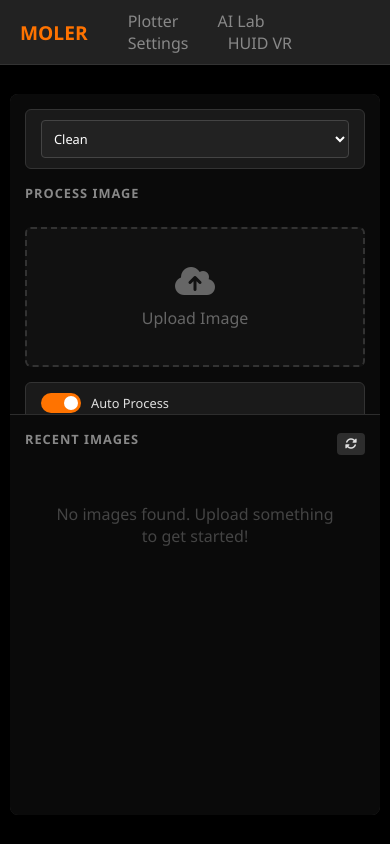
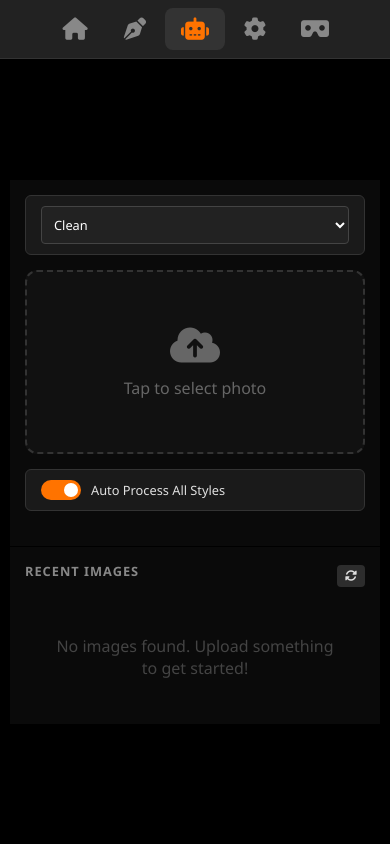
Before and after one commit to jgygax/MOLER, a Flask app: page /processor in a window 390 px wide. Run offline with Flask 3, Linux system fonts and the light colour scheme; data that the repository does not hold is empty; some libraries are stand-ins or nearby versions.

Commit message:
More mobile friendly

```diff
--- a/raspi/static/css/style.css
+++ b/raspi/static/css/style.css
@@ -24,34 +24,67 @@ body {
 
 .nav-bar {
     background: #222;
-    padding: 10px 20px;
+    padding: 8px 0;
     display: flex;
-    align-items: center;
+    justify-content: center;
     border-bottom: 1px solid #333;
     flex-shrink: 0;
 }
 
-.brand {
-    font-weight: bold;
-    color: var(--accent);
-    text-decoration: none;
-    margin-right: 30px;
-    font-size: 1.2rem;
+.nav-links {
+    display: flex;
+    gap: 0;
 }
 
 .nav-links a {
     color: #888;
     text-decoration: none;
-    margin-right: 15px;
-    padding: 5px 10px;
-    border-radius: 4px;
+    padding: 10px 16px;
+    border-radius: 8px;
     transition: 0.2s;
+    display: flex;
+    flex-direction: column;
+    align-items: center;
+    gap: 4px;
+    font-size: 0.7rem;
+    min-width: 60px;
+}
+
+.nav-links a i {
+    font-size: 1.4rem;
+}
+
+.nav-links a .nav-label {
+    display: none;
 }
 
 .nav-links a.active,
 .nav-links a:hover {
     background: #333;
-    color: white;
+    color: var(--accent);
+}
+
+@media (min-width: 768px) {
+    .nav-bar {
+        padding: 10px 20px;
+        justify-content: flex-start;
+    }
+
+    .nav-links a {
+        flex-direction: row;
+        gap: 8px;
+        font-size: 0.9rem;
+        padding: 8px 16px;
+        min-width: auto;
+    }
+
+    .nav-links a i {
+        font-size: 1rem;
+    }
+
+    .nav-links a .nav-label {
+        display: inline;
+    }
 }
 
 .main-content {
@@ -332,41 +365,40 @@ img.plotter-feed {
 /* Processor Specifics */
 
 .processor-container {
-    background: #2d2d2d;
     width: 100%;
     max-width: 1100px;
-    height: 85vh;
-    border-radius: 8px;
     display: flex;
-    overflow: hidden;
-    box-shadow: 0 10px 30px rgba(0, 0, 0, 0.8);
+    flex-direction: column;
     gap: 1px;
 }
 
 .upload-panel {
-    flex: 0 0 320px;
     background: #0a0a0a;
     padding: 15px;
     display: flex;
     flex-direction: column;
     gap: 15px;
-    overflow-y: auto;
 }
 
 .gallery-panel {
     flex: 1;
     background: #0a0a0a;
     padding: 15px;
-    overflow-y: auto;
     display: flex;
     flex-direction: column;
 }
 
 .gallery-grid {
     display: grid;
-    grid-template-columns: repeat(auto-fill, minmax(300px, 1fr));
-    gap: 20px;
-    flex: 1;
+    grid-template-columns: 1fr;
+    gap: 15px;
+}
+
+@media (min-width: 640px) {
+    .gallery-grid {
+        grid-template-columns: repeat(auto-fill, minmax(280px, 1fr));
+        gap: 20px;
+    }
 }
 
 .gallery-card {
@@ -654,16 +686,15 @@ img.plotter-feed {
     border: 2px dashed #333;
     background: #111;
     padding: 0;
-    height: 140px;
+    min-height: 180px;
     display: flex;
     align-items: center;
     justify-content: center;
     cursor: pointer;
-    border-radius: 6px;
+    border-radius: 12px;
     transition: all 0.2s;
     overflow: hidden;
     position: relative;
-    flex-shrink: 0;
 }
 
 .custom-file-upload:hover {
@@ -676,21 +707,24 @@ img.plotter-feed {
     display: flex;
     flex-direction: column;
     align-items: center;
-    gap: 10px;
+    gap: 12px;
     color: #666;
     width: 100%;
-    height: 100%;
+    min-height: 180px;
     justify-content: center;
+    padding: 20px;
 }
 
 #preview-box i {
-    font-size: 2rem;
+    font-size: 2.5rem;
 }
 
 #preview-box img {
     width: 100%;
-    height: 100%;
+    height: auto;
+    max-height: 300px;
     object-fit: contain;
+    border-radius: 8px;
 }
 
 .form-group {
@@ -780,67 +814,28 @@ textarea {
     border-color: var(--accent);
 }
 
-@media (max-width: 768px) {
-    body {
-        height: auto;
+@media (min-width: 768px) {
+    .processor-container {
+        flex-direction: row;
+        height: 85vh;
+        border-radius: 8px;
+        overflow: hidden;
+        box-shadow: 0 10px 30px rgba(0, 0, 0, 0.8);
+        background: #2d2d2d;
     }
 
-    .main-content {
-        overflow: visible;
+    .upload-panel {
+        flex: 0 0 320px;
+        overflow-y: auto;
+    }
+
+    .gallery-panel {
+        overflow-y: auto;
     }
 
     .app-container {
-        flex-direction: column;
-        height: auto;
-        min-height: auto;
-        border-radius: 0;
-    }
-
-    .sidebar {
-        flex: 0 0 auto;
-        width: 100%;
-        order: 2;
-    }
-
-    .viz-panel {
-        order: 1;
-        min-height: 350px;
-        padding: 10px;
-    }
-
-    .job-panel {
-        max-height: 300px;
-    }
-
-    .file-upload input {
-        width: auto;
-    }
-
-    .processor-container {
-        flex-direction: column;
-        height: auto;
-        min-height: auto;
-    }
-
-    .upload-panel {
-        width: 100%;
-        flex: 0 0 auto;
-        order: 1;
-    }
-
-    .gallery-panel {
-        order: 2;
-        min-height: 400px;
-    }
-
-    .gallery-card {
-        flex-direction: column !important;
-        height: auto !important;
-    }
-
-    .card-media {
-        width: 100% !important;
-        aspect-ratio: 1;
-        height: auto !important;
+        height: 85vh;
+        border-radius: 8px;
+        box-shadow: 0 10px 30px rgba(0, 0, 0, 0.8);
     }
 }
--- a/raspi/static/js/processor.js
+++ b/raspi/static/js/processor.js
@@ -8,22 +8,17 @@ const socket = io();
 const GALLERY_GRID = document.getElementById('galleryGrid');
 const IMAGE_UPLOAD = document.getElementById('imageUpload');
 const PREVIEW_BOX = document.getElementById('preview-box');
-const UPLOAD_BTN = document.getElementById('uploadBtn');
 let currentDetailsImageId = null;
 let scaledBlob = null;
 let cardStates = new Map(); // imageId -> current slide index
+let isUploading = false;
 
 // --- Initialization ---
 
 document.addEventListener('DOMContentLoaded', () => {
-    // Fix icons on load - although we might just remove these static buttons anyway
-    const kawaiiBtn = document.querySelector('button[onclick*="kawaii"]');
-    if (kawaiiBtn) kawaiiBtn.innerHTML = '<i class="fas fa-magic"></i> Kawaii';
-
     loadImages(true);
 
     IMAGE_UPLOAD.addEventListener('change', handleFileSelect);
-    UPLOAD_BTN.addEventListener('click', uploadAndProcess);
 
     // Preference change handler - apply to all cards instantly
     document.getElementById('preferenceSelect').addEventListener('change', () => {
@@ -65,11 +60,14 @@ document.addEventListener('DOMContentLoaded', () => {
 
 async function handleFileSelect(e) {
     const file = e.target.files[0];
-    if (!file) return;
+    if (!file || isUploading) return;
 
     console.log('File selected:', file.name, file.size, file.type);
 
     try {
+        isUploading = true;
+        PREVIEW_BOX.innerHTML = '<i class="fas fa-spinner fa-spin"></i><span>Processing...</span>';
+
         const bitmap = await createImageBitmap(file);
         console.log('Original dimensions:', bitmap.width, 'x', bitmap.height);
 
@@ -124,35 +122,43 @@ async function handleFileSelect(e) {
             console.warn('Pixel check failed:', e);
         }
 
-        canvas.toBlob((blob) => {
+        canvas.toBlob(async (blob) => {
+            try {
                 if (blob) {
                     console.log('Scaled blob size:', blob.size);
                     scaledBlob = blob;
 
-                if (PREVIEW_BOX.querySelector('img')) {
-                    URL.revokeObjectURL(PREVIEW_BOX.querySelector('img').src);
-                }
-
+                    // Show preview
                     const previewUrl = URL.createObjectURL(blob);
                     PREVIEW_BOX.innerHTML = `<img src="${previewUrl}" alt="Preview">`;
-                UPLOAD_BTN.disabled = false;
+
+                    // Auto-upload
+                    await uploadAndProcess();
                 }
+            } catch (err) {
+                console.error('Upload failed:', err);
+                showToast('Upload failed', 'error');
+                PREVIEW_BOX.innerHTML = '<i class="fas fa-cloud-upload-alt"></i><span>Tap to select photo</span>';
+            } finally {
+                isUploading = false;
                 // Cleanup
                 if (canvas.parentNode) document.body.removeChild(canvas);
                 bitmap.close();
+            }
         }, 'image/jpeg', 0.9);
 
     } catch (err) {
         console.error('Processing failed:', err);
-        alert('Could not process image.');
+        showToast('Could not process image', 'error');
+        PREVIEW_BOX.innerHTML = '<i class="fas fa-cloud-upload-alt"></i><span>Tap to select photo</span>';
+        isUploading = false;
     }
 }
 
 async function uploadAndProcess() {
     if (!scaledBlob) return;
     try {
-        UPLOAD_BTN.disabled = true;
-        UPLOAD_BTN.innerHTML = '<i class="fas fa-spinner fa-spin"></i> Uploading...';
+        PREVIEW_BOX.innerHTML = '<i class="fas fa-spinner fa-spin"></i><span>Uploading...</span>';
 
         const placeholderId = 'temp-' + Date.now();
         const placeholderMeta = {
@@ -184,7 +190,6 @@ async function uploadAndProcess() {
             const autoProcessToggle = document.getElementById('autoProcessToggle').checked;
 
             if (autoProcessToggle) {
-                // Process all styles in parallel
                 // Process all styles in parallel with different priorities
                 const styles = [
                     { name: 'clean', priority: 13 },
@@ -218,21 +223,19 @@ async function uploadAndProcess() {
 
             scaledBlob = null;
             IMAGE_UPLOAD.value = '';
-            PREVIEW_BOX.innerHTML = '<i class="fas fa-cloud-upload-alt"></i><span>Upload Image</span>';
-            UPLOAD_BTN.innerHTML = '<i class="fas fa-magic"></i> Upload & Process';
+            PREVIEW_BOX.innerHTML = '<i class="fas fa-cloud-upload-alt"></i><span>Tap to select photo</span>';
         } else {
             showToast('Upload failed: ' + result.error, 'error');
             const placeholder = document.querySelector(`.gallery-card[data-id="${placeholderId}"]`);
             if (placeholder) placeholder.remove();
+            PREVIEW_BOX.innerHTML = '<i class="fas fa-cloud-upload-alt"></i><span>Tap to select photo</span>';
         }
     } catch (err) {
         console.error(err);
         showToast('Upload failed due to network error.', 'error');
         const placeholder = document.querySelector('.gallery-card.placeholder');
         if (placeholder) placeholder.remove();
-    } finally {
-        UPLOAD_BTN.disabled = false;
-        UPLOAD_BTN.innerHTML = '<i class="fas fa-magic"></i> Upload & Process';
+        PREVIEW_BOX.innerHTML = '<i class="fas fa-cloud-upload-alt"></i><span>Tap to select photo</span>';
     }
 }
 
--- a/raspi/templates/base.html
+++ b/raspi/templates/base.html
@@ -13,15 +13,30 @@
 
 <body>
     <div class="nav-bar">
-        <a href="{{ url_for('home') }}" class="brand">MOLER</a>
         <div class="nav-links">
+            <a href="{{ url_for('home') }}" class="{{ 'active' if request.endpoint == 'home' }}" title="Home">
+                <i class="fas fa-home"></i>
+                <span class="nav-label">Home</span>
+            </a>
             <a href="{{ url_for('plotter.index') }}"
-                class="{{ 'active' if request.endpoint and 'plotter' in request.endpoint }}">Plotter</a>
-            <a href="/processor" class="">AI Lab</a>
+                class="{{ 'active' if request.endpoint and 'plotter' in request.endpoint }}" title="Plotter">
+                <i class="fas fa-pen-nib"></i>
+                <span class="nav-label">Plotter</span>
+            </a>
+            <a href="/processor" class="{{ 'active' if request.endpoint and 'processor' in request.endpoint }}" title="AI Lab">
+                <i class="fas fa-robot"></i>
+                <span class="nav-label">AI Lab</span>
+            </a>
             <a href="{{ url_for('settings.index') }}"
-                class="{{ 'active' if request.endpoint and 'settings' in request.endpoint }}">Settings</a>
+                class="{{ 'active' if request.endpoint and 'settings' in request.endpoint }}" title="Settings">
+                <i class="fas fa-cog"></i>
+                <span class="nav-label">Settings</span>
+            </a>
             <a href="{{ url_for('huid.index') }}"
-                class="{{ 'active' if request.endpoint and 'huid' in request.endpoint }}">HUID VR</a>
+                class="{{ 'active' if request.endpoint and 'huid' in request.endpoint }}" title="HUID VR">
+                <i class="fas fa-vr-cardboard"></i>
+                <span class="nav-label">HUID VR</span>
+            </a>
         </div>
     </div>
 
--- a/raspi/templates/processor.html
+++ b/raspi/templates/processor.html
@@ -130,11 +130,10 @@
     }
 
     .controls-panel {
-        flex: 0 0 320px;
+        flex: 0 0 auto;
         display: flex;
         flex-direction: column;
         background: #0a0a0a;
-        overflow-y: auto;
     }
 
     .preference-bar {
@@ -215,14 +214,12 @@
         </div>
 
         <div class="upload-panel">
-            <h2>Process Image</h2>
-
             <label for="imageUpload" class="custom-file-upload">
                 <div id="preview-box">
                     <i class="fas fa-cloud-upload-alt"></i>
-                    <span>Upload Image</span>
+                    <span>Tap to select photo</span>
                 </div>
-                <input type="file" id="imageUpload" accept="image/*" style="display: none;">
+                <input type="file" id="imageUpload" accept="image/*" capture="environment" style="display: none;">
             </label>
 
             <div class="auto-process-bar">
@@ -232,15 +229,9 @@
                             <input type="checkbox" id="autoProcessToggle" checked>
                             <span class="slider"></span>
                         </label>
-                        <span style="font-size: 0.8rem;">Auto Process</span>
+                        <span style="font-size: 0.8rem;">Auto Process All Styles</span>
                     </div>
                 </div>
-            </div>
-
-            <div class="form-group">
-                <button id="uploadBtn" class="primary action-btn" disabled>
-                    <i class="fas fa-magic"></i> Upload
-                </button>
             </div>
         </div>
     </div>
```
Lines whose indentation alone changed are shown as unchanged.
